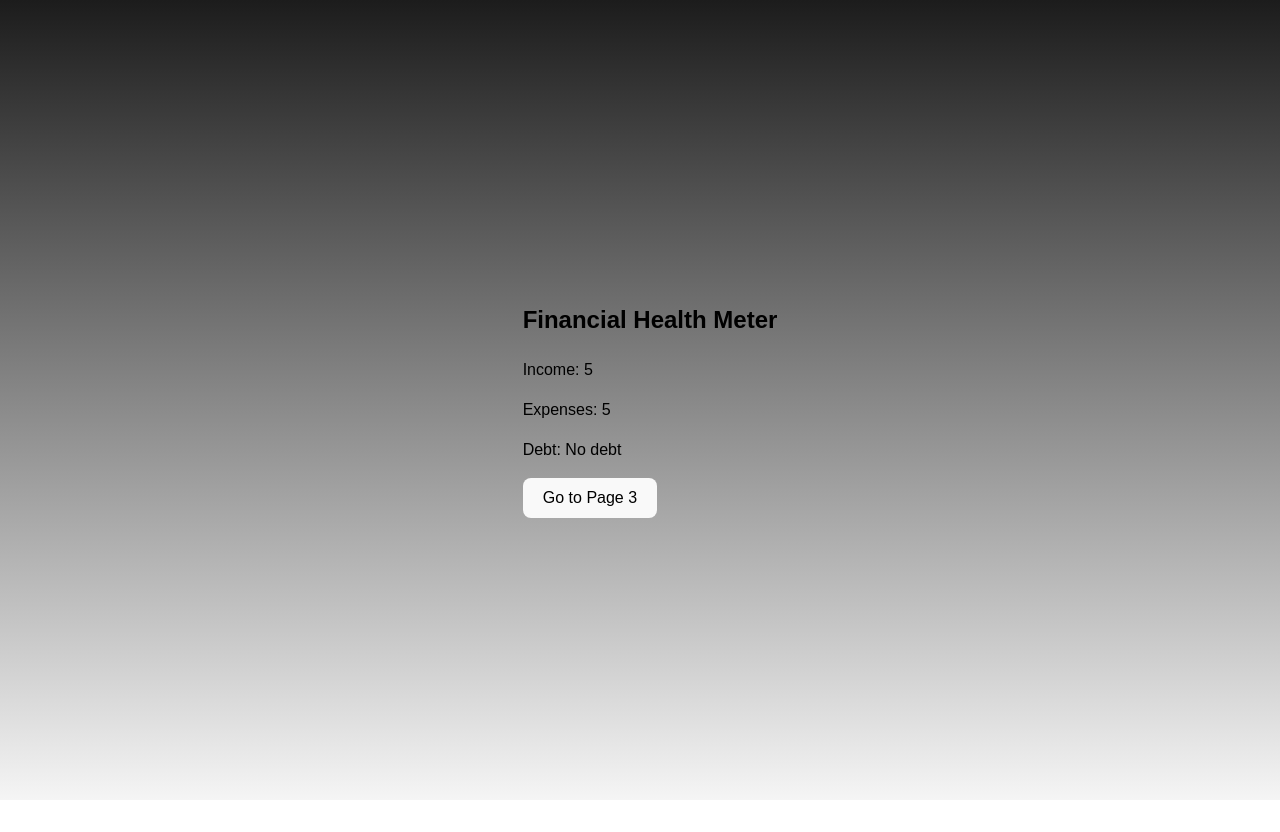
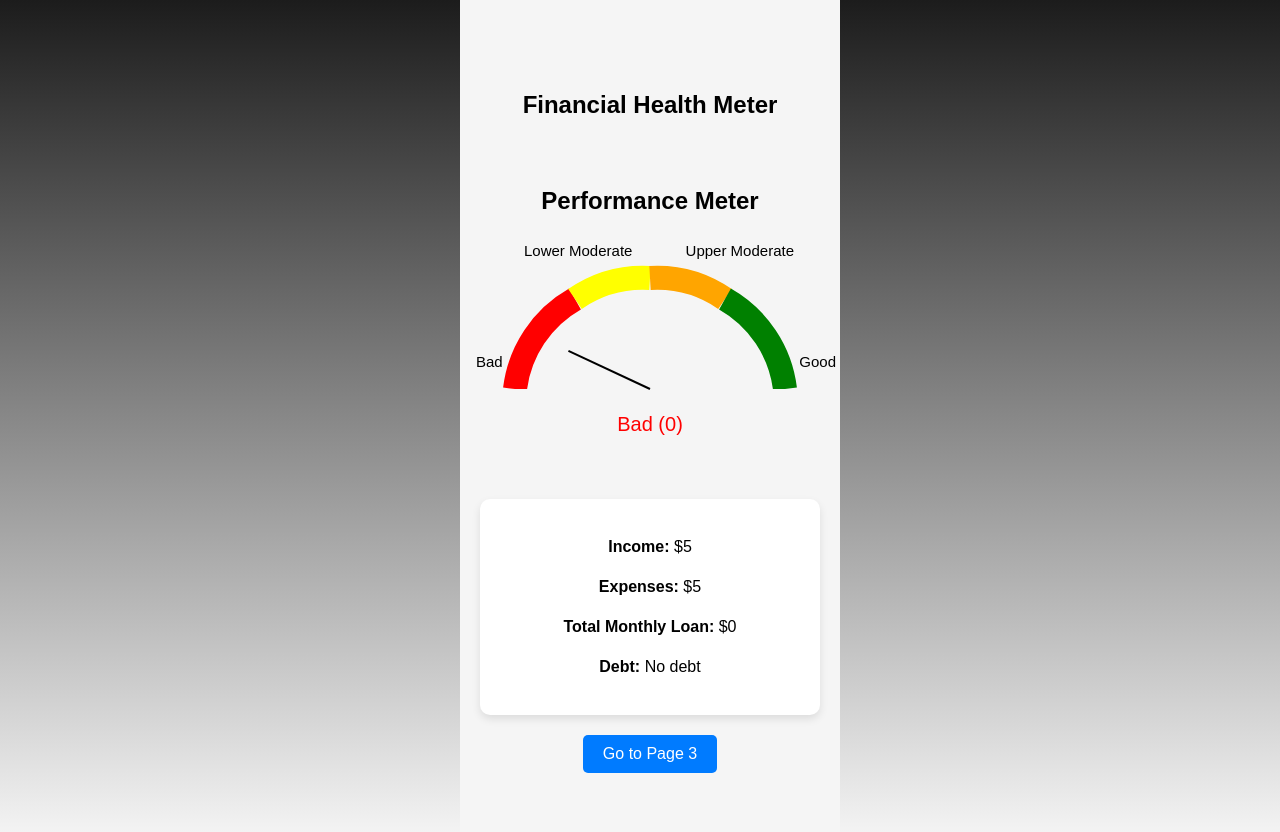
Before and after one commit to kamranAnsari12/FinancialJourney, a React (Vite) app in the folder financial-future/: page /health-check in a window 1280 px wide. Both pictures are taken after typing "5", "5" into the empty fields and a click on the button "Submit". Shown: the top 832 px of the page. Before the commit the page ends 800 px from the top, so only its background shows below. Built offline with nearby package versions, Linux system fonts and the light colour scheme.

Commit message:
pages created

```diff
--- a/financial-future/src/components/Page2.jsx
+++ b/financial-future/src/components/Page2.jsx
@@ -1,23 +1,99 @@
+// import React from "react";
+// import PerformanceMeter from "./performancemeter";
+
+// const Page2 = ({ formData, onNavigateToPage3 }) => {
+//   const { income, expenses, loans } = formData;
+
+//   return (
+//     <div>
+//        <PerformanceMeter/>
+//       <h2>Financial Health Meter</h2>
+
+//       <p>Income: {income}</p>
+//       <p>Expenses: {expenses}</p>
+//       <p>
+//         Debt:{" "}
+//         {loans && loans.length > 0 ? (
+//           <ul>
+//             {loans.map((loan, index) => (
+//               <li key={index}>
+//                 Loan {index + 1}:
+//                 <ul>
+//                   <li>Loan Type: {loan.loanType}</li>
+//                   <li>EMI: {loan.emi}</li>
+//                   <li>Interest Rate: {loan.interestRate}%</li>
+//                   <li>Tenure: {loan.tenure} months</li>
+//                 </ul>
+//               </li>
+//             ))}
+//           </ul>
+//         ) : (
+//           "No debt"
+//         )}
+//       </p>
+//       {/* Add your meter visualization logic here */}
+//       <button onClick={onNavigateToPage3}>Go to Page 3</button>
+//     </div>
+//   );
+// };
+
+// export default Page2;
+
 import React from "react";
+import PerformanceMeter from "./performancemeter";
 
 const Page2 = ({ formData, onNavigateToPage3 }) => {
   const { income, expenses, loans } = formData;
 
+  // Calculate total monthly loan (sum of all EMIs)
+  const totalMonthlyLoan = loans.reduce((sum, loan) => sum + parseFloat(loan.emi || 0), 0);
+
+  // Calculate the performance score
+  const score = ((income - expenses - totalMonthlyLoan) / income) * 100;
+
   return (
-    <div>
-      <h2>Financial Health Meter</h2>
-      <p>Income: {income}</p>
-      <p>Expenses: {expenses}</p>
+    <div
+      style={{
+        backgroundColor: "#f5f5f5",
+        minHeight: "100vh",
+        display: "flex",
+        flexDirection: "column",
+        alignItems: "center",
+        justifyContent: "center",
+        fontFamily: "Arial, sans-serif",
+        padding: "20px",
+      }}
+    >
+      <h2 style={{ marginBottom: "20px" }}>Financial Health Meter</h2>
+
+      {/* Performance Meter */}
+      <PerformanceMeter score={score} />
+
+      {/* Display financial details */}
+      <div
+        style={{
+          textAlign: "center",
+          marginTop: "20px",
+          backgroundColor: "#fff",
+          padding: "20px",
+          borderRadius: "10px",
+          boxShadow: "0 4px 8px rgba(0, 0, 0, 0.1)",
+          width: "300px",
+        }}
+      >
+        <p><strong>Income:</strong> ${income}</p>
+        <p><strong>Expenses:</strong> ${expenses}</p>
+        <p><strong>Total Monthly Loan:</strong> ${totalMonthlyLoan}</p>
         <p>
-        Debt:{" "}
+          <strong>Debt:</strong>{" "}
           {loans && loans.length > 0 ? (
-          <ul>
+            <ul style={{ textAlign: "left" }}>
               {loans.map((loan, index) => (
                 <li key={index}>
-                Loan {index + 1}:
+                  <strong>Loan {index + 1}:</strong>
                   <ul>
-                  <li>Loan Type: {loan.loanType}</li>
-                  <li>EMI: {loan.emi}</li>
+                    <li>Type: {loan.loanType}</li>
+                    <li>EMI: ${loan.emi}</li>
                     <li>Interest Rate: {loan.interestRate}%</li>
                     <li>Tenure: {loan.tenure} months</li>
                   </ul>
@@ -28,8 +104,23 @@ const Page2 = ({ formData, onNavigateToPage3 }) => {
             "No debt"
           )}
         </p>
-      {/* Add your meter visualization logic here */}
-      <button onClick={onNavigateToPage3}>Go to Page 3</button>
+      </div>
+
+      {/* Navigation Button */}
+      <button
+        onClick={onNavigateToPage3}
+        style={{
+          marginTop: "20px",
+          padding: "10px 20px",
+          borderRadius: "5px",
+          backgroundColor: "#007bff",
+          color: "#fff",
+          border: "none",
+          cursor: "pointer",
+        }}
+      >
+        Go to Page 3
+      </button>
     </div>
   );
 };
--- /dev/null
+++ b/financial-future/src/components/performancemeter.jsx
@@ -0,0 +1,109 @@
+import React from "react";
+
+const PerformanceMeter = ({ score }) => {
+  // Determine the label and color based on the score
+  const getPerformanceDetails = (score) => {
+    if (score > 20) return { label: "Good", color: "#008000" }; // Green
+    if (score > 15) return { label: "Upper Moderate", color: "#FFA500" }; // Orange
+    if (score > 10) return { label: "Lower Moderate", color: "#FFFF00" }; // Yellow
+    return { label: "Bad", color: "#FF0000" }; // Red
+  };
+
+  const performance = getPerformanceDetails(score);
+
+  // Map the score to an angle (0-180 degrees)
+  // 50, 90, 130,180,
+  // score > 20 : : um, 10-15: lm, 10 < bad
+  let needleAngle = 0
+  if(score > 20) needleAngle = 155
+  else if(score <= 20 && score > 15) needleAngle = 110
+  else if(score <= 15 && score > 10) needleAngle = 75
+  else if (score <= 10) needleAngle = 25
+
+
+  return (
+    <div style={{ textAlign: "center", margin: "20px" }}>
+      <h2>Performance Meter</h2>
+      <div style={{ position: "relative", width: "300px", height: "150px" }}>
+        {/* SVG Arc */}
+        <svg viewBox="0 0 100 50" style={{ width: "100%", height: "100%" }}>
+          {/* Red Section */}
+          <path d="M5 50 A40 40 0 0 1 25 20" fill="none" stroke="#FF0000" strokeWidth="8" />
+          {/* Yellow Section */}
+          <path d="M25 20 A40 40 0 0 1 50 13" fill="none" stroke="#FFFF00" strokeWidth="8" />
+          {/* Orange Section */}
+          <path d="M50 13 A40 40 0 0 1 75 20" fill="none" stroke="#FFA500" strokeWidth="8" />
+          {/* Green Section */}
+          <path d="M75 20 A40 40 0 0 1 95 50" fill="none" stroke="#008000" strokeWidth="8" />
+        </svg>
+
+        {/* Needle */}
+        <div
+          style={{
+            position: "absolute",
+            width: "2px",
+            height: "90px",
+            backgroundColor: "black",
+            top: "100%",
+            left: "50%",
+            transformOrigin: "bottom center",
+            transform: `translate(-50%, -100%) rotate(${needleAngle - 90}deg)`,
+          }}
+        ></div>
+
+        {/* Labels */}
+        <div
+          style={{
+            position: "absolute",
+            top: "75%",
+            left: "-8%",
+            color: " #000000",
+            fontSize: "15px",
+          }}
+        >
+          Bad
+        </div>
+        <div
+          style={{
+            position: "absolute",
+            top: "1%",
+            left: "8%",
+            color: "#000000",
+            fontSize: "15px",
+          }}
+        >
+          Lower Moderate
+        </div>
+        <div
+          style={{
+            position: "absolute",
+            top: "1%",
+            right: "2%",
+            color: " #000000",
+            fontSize: "15px",
+          }}
+        >
+          Upper Moderate
+        </div>
+        <div
+          style={{
+            position: "absolute",
+            top: "75%",
+            right: "-12%",
+            color: "#000000",
+            fontSize: "15px",
+          }}
+        >
+          Good
+        </div>
+      </div>
+
+      {/* Performance Label */}
+      <p style={{ fontSize: "20px", color: performance.color }}>
+        {performance.label} ({score})
+      </p>
+    </div>
+  );
+};
+
+export default PerformanceMeter;
```
Lines whose indentation alone changed are shown as unchanged.
